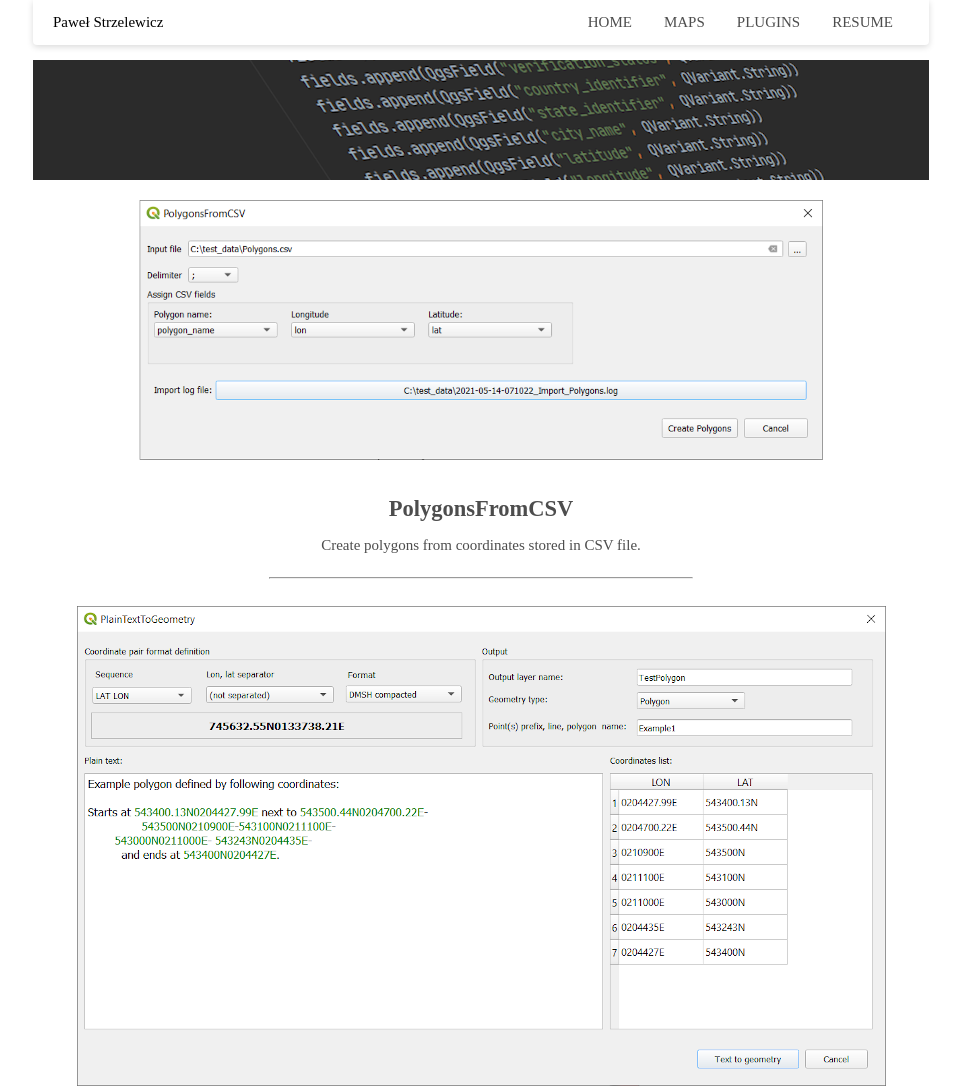
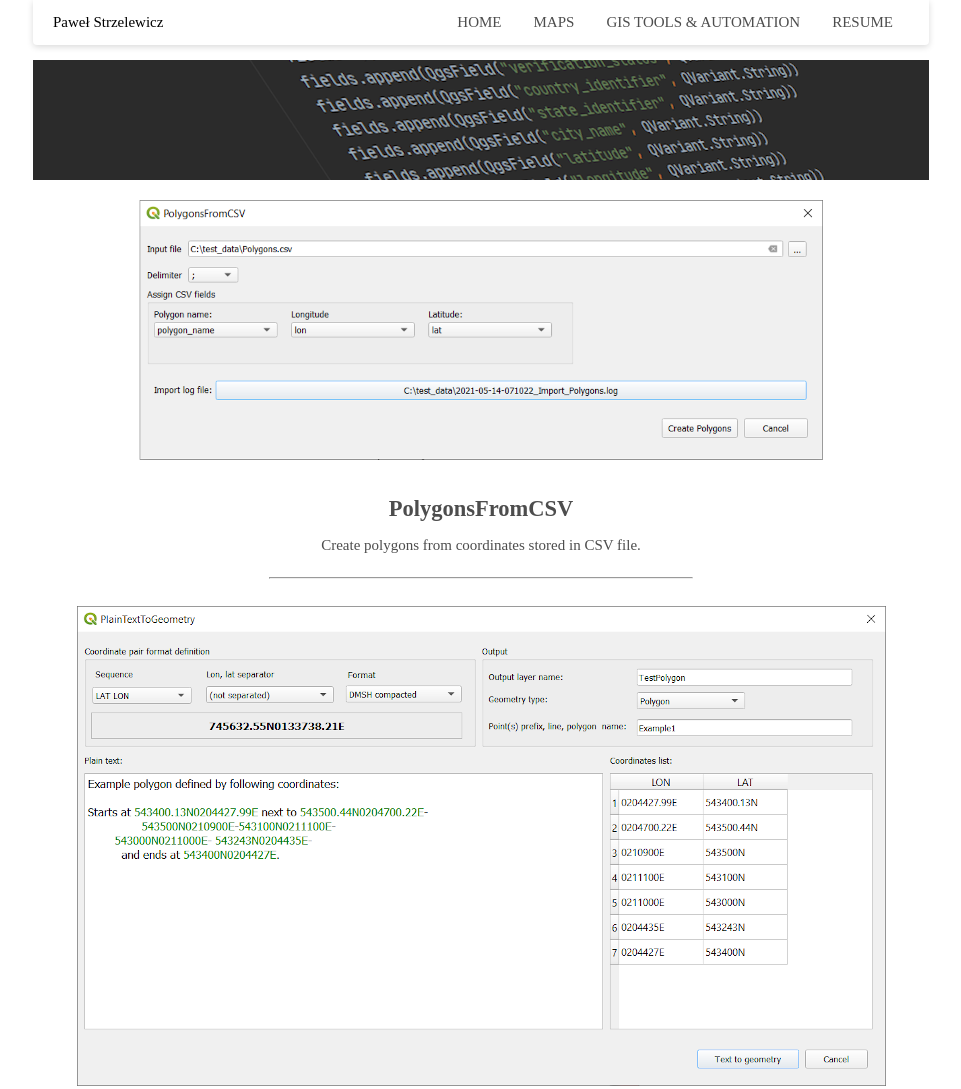
Before and after one commit to strpaw/gis-portfolio-page, a plain HTML site: page gis-tools-automation.html in a window 1280 px wide. Shown: the top 1089 px of the page, without its empty margins (159-1120 px from the left). Drawn offline with Linux system fonts and the light colour scheme.

Commit message:
feat: replace Plugins subpage with GIS Tool & Automation

```diff
--- a/qgis-plugins.html
+++ b/gis-tools-automation.html
@@ -15,7 +15,7 @@
 	  <div class="navbar-links">
 		<a href="index.html">HOME</a>
 		<a href="maps.html">MAPS</a>
-		<a href="qgis-plugins.html">PLUGINS</a>
+		<a href="gis-tools-automation.html">GIS TOOLS &amp; AUTOMATION</a>
 		<a href="resume.html">RESUME</a>
 	  </div>
 	</div>
```
Also changed, not shown: index.html (+1 -1 lines), maps.html (+1 -1 lines), resume.html (+1 -1 lines).
